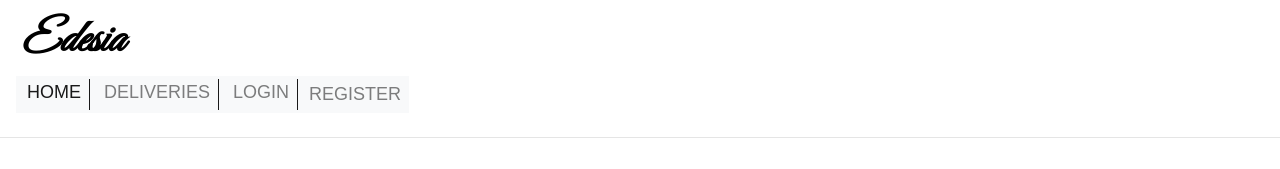
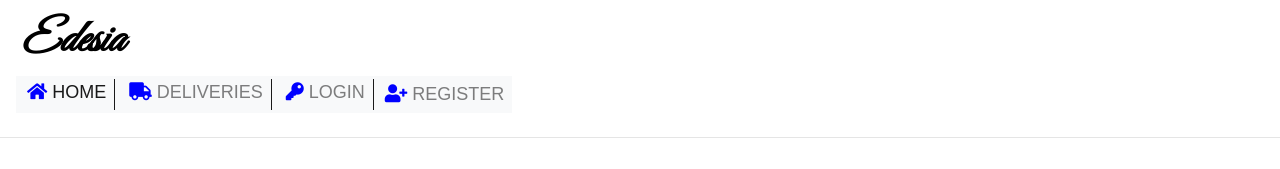
Before and after one commit to abdulkadiret/edesia, a React (Create React App) app in the folder client/: page / in a window 1280 px wide. Shown: the top 169 px of the page. Built offline with nearby package versions, Linux system fonts and the light colour scheme; no server answers; a web font is replaced by a local one.

Commit message:
add font awsome icons and change the color to blue

```diff
--- a/client/src/containers/Menu/Menu.css
+++ b/client/src/containers/Menu/Menu.css
@@ -33,3 +33,7 @@
 .nav-link {
   padding: 0;
 }
+
+.fas {
+  color: blue;
+}
--- a/client/src/containers/Menu/Menu.js
+++ b/client/src/containers/Menu/Menu.js
@@ -66,7 +66,7 @@ class Menu extends Component {
                 <ul className="navbar-nav mr-auto">
                   <li className="navbar-brand active">
                     <Link to="/" className="nav-link">
-                      home
+                      <i className="fas fa-home " /> home
                     </Link>
                   </li>
 
@@ -80,7 +80,7 @@ class Menu extends Component {
 
                   <li className="navbar-brand">
                     <Link to="/deliveries" className="nav-link">
-                      deliveries
+                      <i className="fas fa-truck" /> deliveries
                     </Link>
                   </li>
                   {token && userRole === "driver" ? (
@@ -93,21 +93,21 @@ class Menu extends Component {
                   {!token ? (
                     <li className="navbar-brand">
                       <Link to="/login" className="nav-link">
-                        login
+                        <i className="fas fa-key" /> login
                       </Link>
                     </li>
                   ) : null}
                   {!token ? (
                     <li className="navbar-brand">
                       <Link to="/register" className="nav-link">
-                        register
+                        <i className="fas fa-user-plus" /> register
                       </Link>
                     </li>
                   ) : null}
                   {token && userRole === "driver" ? (
                     <li className="navbar-brand">
                       <Link to="/profile" className="nav-link">
-                        profile
+                        <i className="fas fa-user-circle" /> profile
                       </Link>
                     </li>
                   ) : null}
@@ -117,7 +117,7 @@ class Menu extends Component {
                         className=" nav-link btn btn-outline-primary"
                         onClick={this.logout}
                       >
-                        logout
+                        <i className="fas fa-lock" /> logout
                       </button>
                     </li>
                   ) : null}
```
